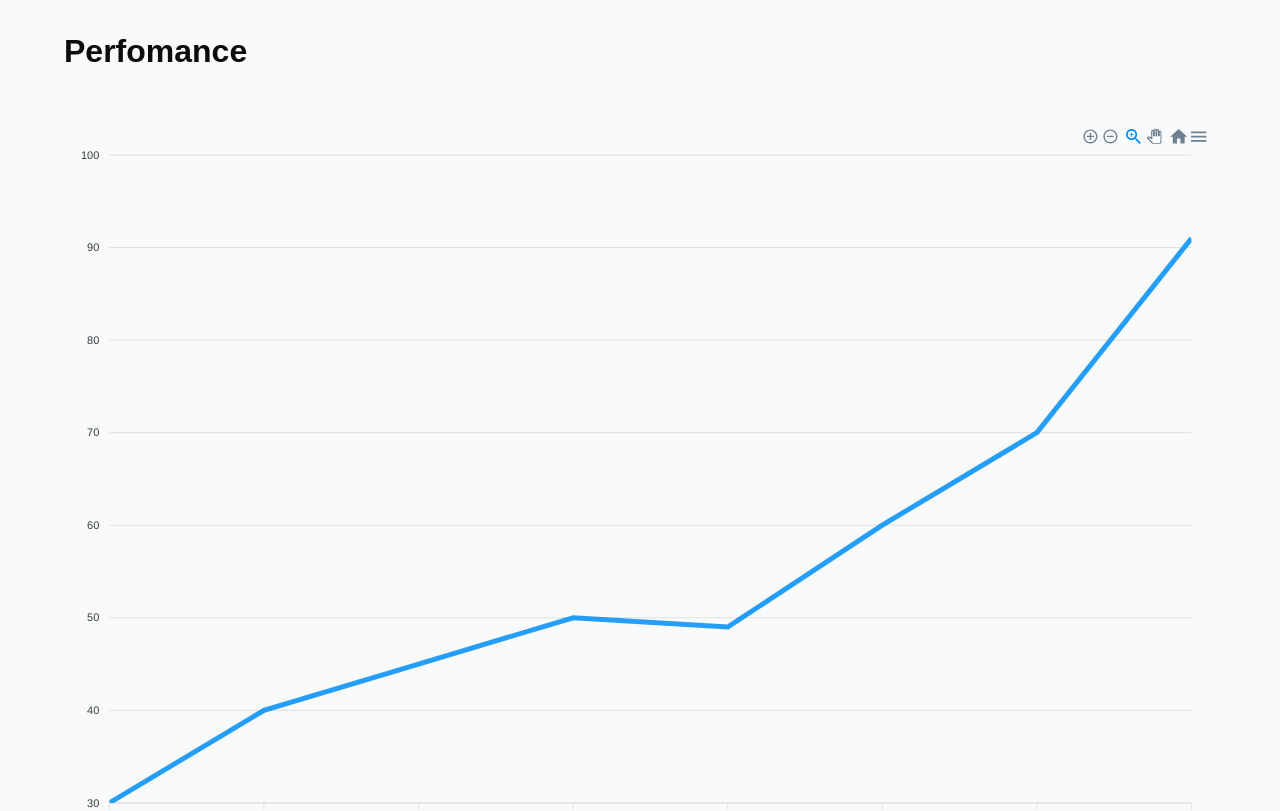
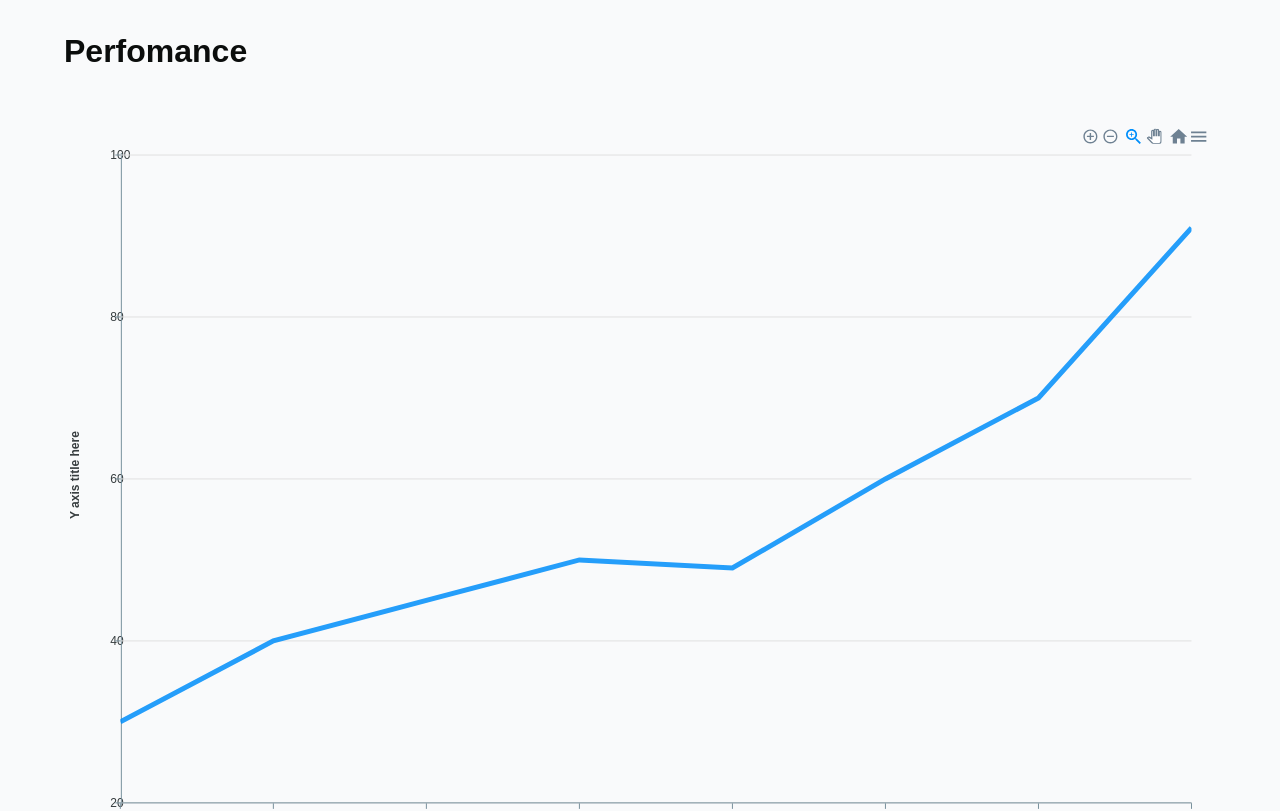
Before and after one commit to mutua-muvevi/henriot-landing, a React (Create React App) app: page /landing/diverse in a window 1280 px wide. Shown: the part 1420-2231 px from the top of the page. Built offline with nearby package versions, Linux system fonts and the light colour scheme.

Commit message:
customized chart

```diff
--- a/src/components/chart/chart.js
+++ b/src/components/chart/chart.js
@@ -4,16 +4,347 @@ import Chart from "react-apexcharts";
 
 import { Box } from '@mui/material';
 import { styled } from '@mui/system';
+import { useTheme } from '@emotion/react';
 
 const StyledChart = styled(Box)(({ theme }) => ({
 
 }));
 
-const ReusableChart = ({chartData}) => {
+const ReusableChart = ({chartData, id, xaxis, series}) => {
+	const theme = useTheme()
+	const PrimaryColor = theme.palette.primary.main
+	const SecondaryColor = theme.palette.secondary.main
+	const SuccessColor = theme.palette.success.main
+	const WarningColor = theme.palette.warning.main
+	const ErrorColor = theme.palette.error.main
+
+	const chartOptions = {
+		xaxis: {
+			type: 'category',
+			categories: chartData.categories,
+			tickAmount: undefined,
+			tickPlacement: 'on',
+			min: undefined,
+			max: undefined,
+			range: undefined,
+			floating: false,
+			decimalsInFloat: undefined,
+			overwriteCategories: undefined,
+			position: 'bottom',
+			labels: {
+				show: true,
+				rotate: -45,
+				rotateAlways: false,
+				hideOverlappingLabels: true,
+				showDuplicates: false,
+				trim: false,
+				minHeight: undefined,
+				maxHeight: 120,
+				style: {
+					colors: [],
+					fontSize: '12px',
+					fontFamily: "'varela round', sans-serif",
+					fontWeight: 400,
+					cssClass: 'apexcharts-xaxis-label',
+				},
+				offsetX: 0,
+				offsetY: 0,
+				format: undefined,
+				formatter: undefined,
+				datetimeUTC: true,
+				datetimeFormatter: {
+					year: 'yyyy',
+					month: "MMM 'yy",
+					day: 'dd MMM',
+					hour: 'HH:mm',
+				},
+			},
+			group: {
+			  groups: [],
+			  style: {
+				colors: [],
+				fontSize: '12px',
+				fontWeight: 400,
+				fontFamily: undefined,
+				cssClass: ''
+			  }
+			},
+			axisBorder: {
+				show: true,
+				color: '#78909C',
+				height: 1,
+				width: '100%',
+				offsetX: 0,
+				offsetY: 0
+			},
+			axisTicks: {
+				show: true,
+				borderType: 'solid',
+				color: '#78909C',
+				height: 6,
+				offsetX: 0,
+				offsetY: 0
+			},
+
+			title: {
+				text: undefined,
+				offsetX: 0,
+				offsetY: 0,
+				style: {
+					color: undefined,
+					fontSize: '12px',
+					fontFamily: "'varela round', sans-serif",
+					fontWeight: 600,
+					cssClass: 'apexcharts-xaxis-title',
+				},
+			},
+			crosshairs: {
+				show: true,
+				width: 1,
+				position: 'back',
+				opacity: 0.9,
+				stroke: {
+					color: '#b6b6b6',
+					width: 0,
+					dashArray: 0,
+				},
+				fill: {
+					type: 'solid',
+					color: '#B1B9C4',
+					gradient: {
+						colorFrom: '#D8E3F0',
+						colorTo: '#BED1E6',
+						stops: [0, 100],
+						opacityFrom: 0.4,
+						opacityTo: 0.5,
+					},
+				},
+				dropShadow: {
+					enabled: false,
+					top: 0,
+					left: 0,
+					blur: 1,
+					opacity: 0.4,
+				},
+			},
+			tooltip: {
+				enabled: true,
+				formatter: undefined,
+				offsetY: 0,
+				style: {
+				  fontSize: 0,
+				  fontFamily: 0,
+				},
+			},
+		},
+		yaxis: {
+			show: true,
+			showAlways: true,
+			showForNullSeries: true,
+			seriesName: undefined,
+			opposite: false,
+			reversed: false,
+			logarithmic: false,
+			logBase: 10,
+			tickAmount: 6,
+			// min: 6,
+			// max: 6,
+			forceNiceScale: false,
+			floating: false,
+			decimalsInFloat: undefined,
+			labels: {
+				show: true,
+				align: 'right',
+				minWidth: 0,
+				maxWidth: 160,
+				style: {
+					colors: [],
+					fontSize: '12px',
+					fontFamily: "'varela round', sans-serif",
+					fontWeight: 400,
+					cssClass: 'apexcharts-yaxis-label',
+				},
+				offsetX: 0,
+				offsetY: 0,
+				rotate: 0,
+				formatter: (value) => { return value },
+			},
+			axisBorder: {
+				show: true,
+				color: '#78909C',
+				offsetX: 0,
+				offsetY: 0
+			},
+			axisTicks: {
+				show: true,
+				borderType: 'solid',
+				color: '#78909C',
+				width: 6,
+				offsetX: 0,
+				offsetY: 0
+			},
+			title: {
+				text: "Y axis title here",
+				rotate: -90,
+				offsetX: 0,
+				offsetY: 0,
+				style: {
+					color: undefined,
+					fontSize: '12px',
+					fontFamily: "'varela round', sans-serif",
+					fontWeight: 600,
+					cssClass: 'apexcharts-yaxis-title',
+				},
+			},
+			crosshairs: {
+				show: true,
+				position: 'back',
+				stroke: {
+					color: '#b6b6b6',
+					width: 1,
+					dashArray: 0,
+				},
+			},
+			tooltip: {
+				enabled: true,
+				offsetX: 0,
+			},
+
+		},
+		tooltip: {
+			enabled: true,
+			enabledOnSeries: undefined,
+			shared: true,
+			followCursor: false,
+			intersect: false,
+			inverseOrder: false,
+			custom: undefined,
+			fillSeriesColor: false,
+			theme: false,
+			style: {
+			  fontSize: '12px',
+			  fontFamily: undefined
+			},
+			onDatasetHover: {
+				highlightDataSeries: false,
+			},
+			x: {
+				show: true,
+				format: 'dd MMM',
+				formatter: undefined,
+			},
+			y: {
+				formatter: undefined,
+				title: {
+					formatter: (seriesName) => seriesName,
+				},
+			},
+			z: {
+				formatter: undefined,
+				title: 'Size: '
+			},
+			marker: {
+				show: true,
+			},
+			items: {
+			   display: "flex",
+			},
+			fixed: {
+				enabled: false,
+				position: 'topRight',
+				offsetX: 0,
+				offsetY: 0,
+			},
+		},
+		series: chartData.series,
+		animations: {
+			enabled: true,
+			easing: 'easeinout',
+			speed: 800,
+			animateGradually: {
+				enabled: true,
+				delay: 150
+			},
+			dynamicAnimation: {
+				enabled: true,
+				speed: 350
+			}
+		},
+		chart: {
+			id: chartData.id,
+			fontFamily: "'varela round', sans-serif",
+			defaultLocale: 'en',
+			locales: [{
+				name: 'en',
+				options: {
+					months: ['January', 'February', 'March', 'April', 'May', 'June', 'July', 'August', 'September', 'October', 'November', 'December'],
+					shortMonths: ['Jan', 'Feb', 'Mar', 'Apr', 'May', 'Jun', 'Jul', 'Aug', 'Sep', 'Oct', 'Nov', 'Dec'],
+					days: ['Sunday', 'Monday', 'Tuesday', 'Wednesday', 'Thursday', 'Friday', 'Saturday'],
+					shortDays: ['Sun', 'Mon', 'Tue', 'Wed', 'Thu', 'Fri', 'Sat'],
+					toolbar: {
+						download: 'Download SVG',
+						selection: 'Selection',
+						selectionZoom: 'Selection Zoom',
+						zoomIn: 'Zoom In',
+						zoomOut: 'Zoom Out',
+						pan: 'Panning',
+						reset: 'Reset Zoom',
+					}
+				}
+			}]
+		},
+		legend: {
+			show: true,
+			showForSingleSeries: false,
+			showForNullSeries: true,
+			showForZeroSeries: true,
+			position: 'bottom',
+			horizontalAlign: 'center',
+			floating: false,
+			fontSize: '14px',
+			fontFamily: "'varela round', sans-serif",
+			fontWeight: 400,
+			formatter: undefined,
+			inverseOrder: false,
+			width: undefined,
+			height: undefined,
+			tooltipHoverFormatter: undefined,
+			customLegendItems: [],
+			offsetX: 0,
+			offsetY: 0,
+			labels: {
+				colors: undefined,
+				useSeriesColors: false
+			},
+			markers: {
+				width: 12,
+				height: 12,
+				strokeWidth: 0,
+				strokeColor: '#fff',
+				fillColors: undefined,
+				radius: 12,
+				customHTML: undefined,
+				onClick: undefined,
+				offsetX: 0,
+				offsetY: 0
+			},
+			itemMargin: {
+				horizontal: 5,
+				vertical: 0
+			},
+			onItemClick: {
+				toggleDataSeries: true
+			},
+			onItemHover: {
+				highlightDataSeries: true
+			},
+		}
+	}
+
 	return (
 		<StyledChart>
 			<Chart
-				options={chartData.options}
+				options={chartOptions}
 				series={chartData.series}
 				type="line"
 				width="100%"
--- a/src/pages/funds/info.js
+++ b/src/pages/funds/info.js
@@ -455,6 +455,8 @@ export const diverseFundsItem = {
 		},
 	],
 	chartData: {
+		id: "diverse-funds-basic-line-chart",
+		categories: [1991, 1992, 1993, 1994, 1995, 1996, 1997, 1998],
 		options: {
 			chart: {
 				id: "diverse-funds-basic-line-chart"
```
